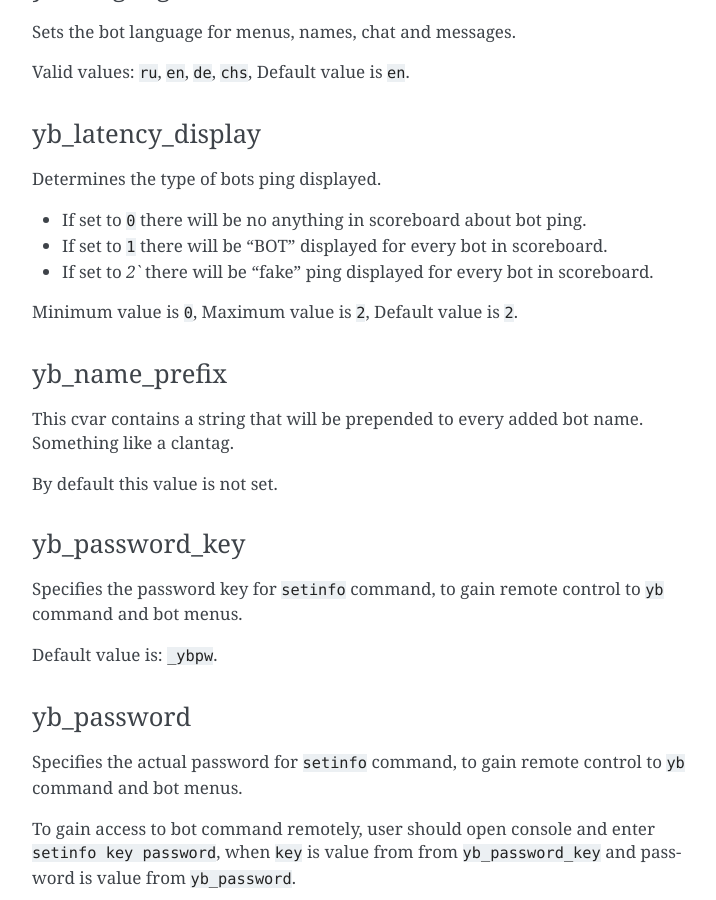
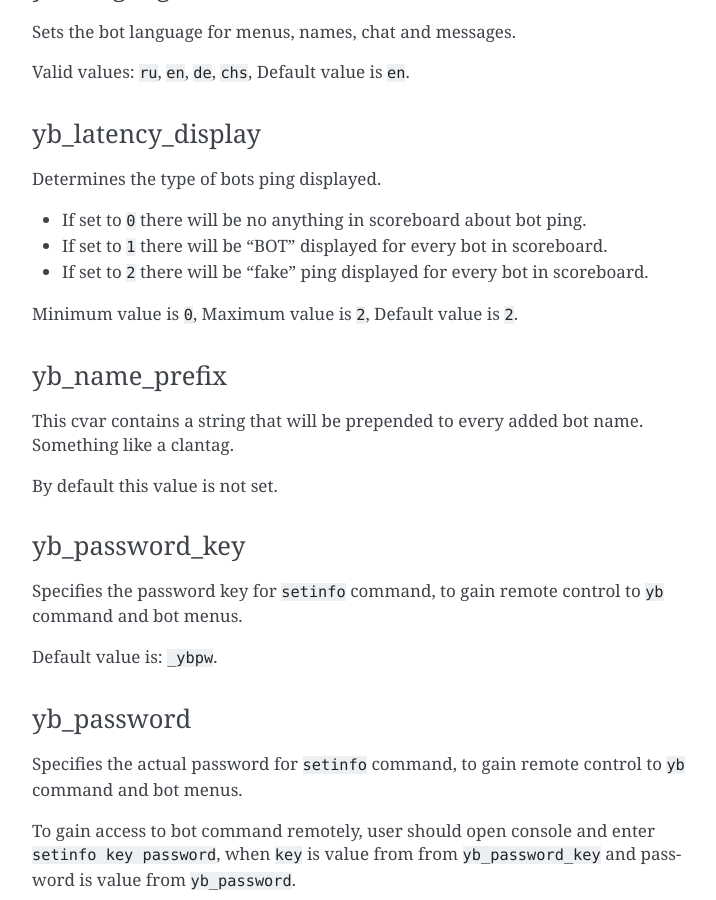
Before and after one commit to yapb/docs, a Sphinx documentation site: the page built from docs/configuring.rst, in a window 1280 px wide and 900 px high, scrolled down 6981 px. Shown: the whole window, without its empty margins (388-1104 px from the left). Built offline with Sphinx 7.4.7, drawn with Linux system fonts in a browser that asks for light colours.

Commit message:
Fix inline style

```diff
--- a/docs/configuring.rst
+++ b/docs/configuring.rst
@@ -327,7 +327,7 @@ Determines the type of bots ping displayed.
 
 * If set to ``0`` there will be no anything in scoreboard about bot ping.
 * If set to ``1`` there will be "BOT" displayed for every bot in scoreboard.
-* If set to  `2`` there will be "fake" ping displayed for every bot in scoreboard.
+* If set to ``2`` there will be "fake" ping displayed for every bot in scoreboard.
 
 Minimum value is ``0``, Maximum value is ``2``, Default value is ``2``.
 
```
